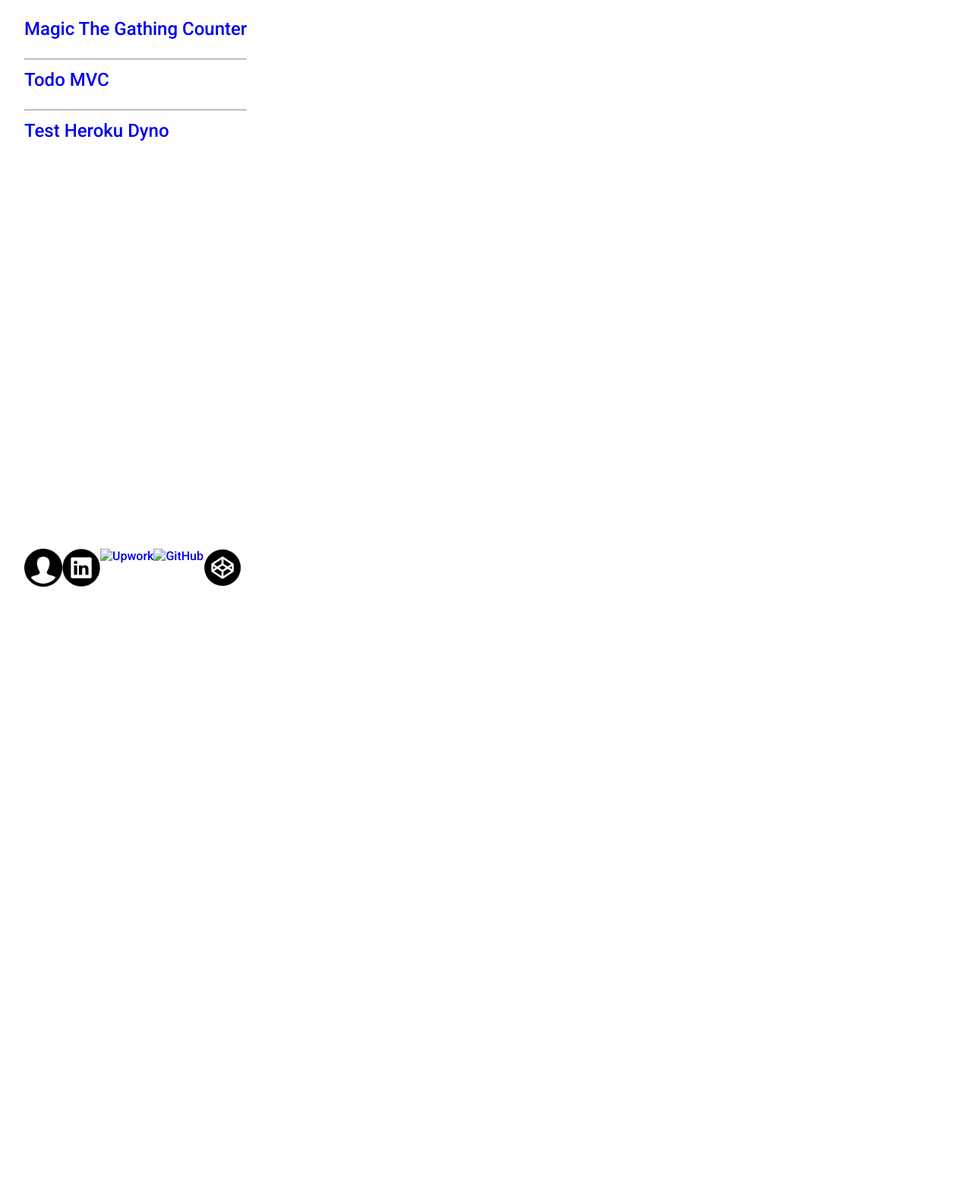
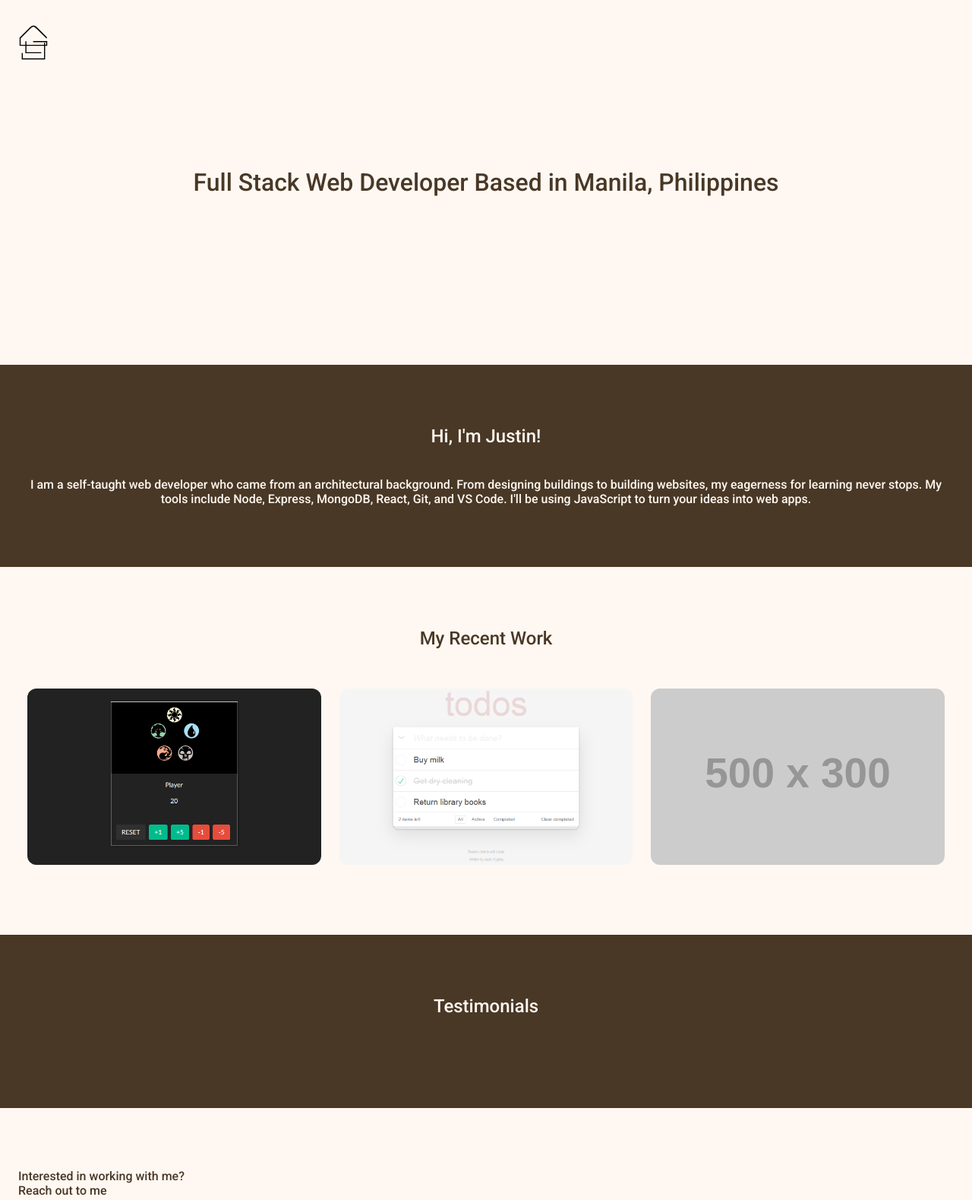
Before and after one commit to thirte3n/portfolio, a website: page public/index.html in a window 1280 px wide. Shown: the top 1579 px of the page at 76% size. Before the commit the page ends 800 px from the top, so only its background shows below. Drawn offline with Linux system fonts and the light colour scheme; placeholder pictures from the web are drawn by us.

Commit message:
Add hover effect for projects

```diff
--- a/package.json
+++ b/package.json
@@ -1,13 +1,11 @@
 {
   "name": "portfolio",
-  "version": "1.0.0",
+  "version": "2.0.0",
   "description": "",
   "main": "script.js",
   "scripts": {
     "start": "node server.js",
-    "dev": "nodemon server.js",
-    "test": "echo \"Error: no test specified\" && exit 1",
-    "deploy": "git push heroku master"
+    "dev": "nodemon server.js"
   },
   "keywords": [],
   "author": "Justin Gajitos",
--- a/public/index.html
+++ b/public/index.html
@@ -4,30 +4,76 @@
   <meta charset="utf-8">
   <meta name="viewport" content="width=device-width, initial-scale=1.0">
   <meta name="description" content="">
+  <link rel="stylesheet" type="text/css" href="reset.css">
   <link rel="stylesheet" type="text/css" href="stylesheet.css">
   <link href="https://fonts.googleapis.com/css?family=Roboto:400,500" rel="stylesheet">
   <link href="https://fonts.googleapis.com/css?family=Open+Sans" rel="stylesheet">
+  <link rel="apple-touch-icon" sizes="180x180" href="./apple-touch-icon.png">
+  <link rel="icon" type="image/png" sizes="32x32" href="./favicon-32x32.png">
+  <link rel="icon" type="image/png" sizes="32x32" href="./favicon-32x32.png">
+  <link rel="icon" type="image/png" sizes="16x16" href="./favicon-16x16.png">
+  <link rel="manifest" href="./site.webmanifest">
   <title>thirte3n</title>
 </head>
 
 <body>
-  <main class="container">
-    <ul class="project-links">
-      <li>
+  <main>
+    <section class="hero bg-light">
+      <img src="./images/personal logo/logo-200.svg" class="logo" />
+      <p>Full Stack Web Developer Based in Manila, Philippines</p>
+    </section>
+
+    <section class="introduction bg-dark">
+      <h2>Hi, I'm Justin!</h2>
+      <p>I am a self-taught web developer who came from an architectural background. From designing buildings to building websites, my eagerness for learning never stops. My tools include Node, Express, MongoDB, React, Git, and VS Code. I'll be using JavaScript to turn your ideas into web apps.</p>
+    </section>
+
+    <section class="projects bg-light">
+      <h2>My Recent Work</h2>
+
+      <section class="project-list">
+        <article class="project">
+          <figure>
+            <img src="/public/images/projects/mtg.png"  />
+            <figcaption>
               <a href="http://mtg.justingajitos.com" target="_blank">Magic The Gathing Counter</a>
-      </li>
-      <hr>
-      <li>
+            </figcaption>
+            <div class="overlay"></div>
+          </figure>
+        </article>
+
+        <article class="project">
+          <figure>
+            <img src="/public/images/projects/todos.png"  />
+            <figcaption>
               <a href="http://todo.justingajitos.com" target="_blank">Todo MVC</a>
-      </li>
-      <hr>
-      <li>
-        <a href="http://test.justingajitos.com/" target="_blank">Test Heroku Dyno</a>
-      </li>
-    </ul>
-  </main>
+            </figcaption>
+            <div class="overlay"></div>
+          </figure>
+        </article>
 
-  <footer>
+        <article class="project">
+          <figure>
+            <img src="https://via.placeholder.com/500x300.png/D3F2FF/007DB2/?text=image+from+placeholder.com"  />
+            <figcaption>
+              <a href="http://test.justingajitos.com/" target="_blank">Test Site</a>
+            </figcaption>
+            <div class="overlay"></div>
+          </figure>
+        </article>
+      </section>
+    </section>
+
+    <section class="testimonials bg-dark">
+      <h2>Testimonials</h2>
+    </section>
+
+    <section class="contact-me bg-light">
+      <p>Interested in working with me?</p>
+      <p>Reach out to me</p>
+    </section>
+
+    <footer class="bg-dark">
       <nav class="nav footer-nav">
         <ul>
           <li>
@@ -73,6 +119,7 @@
         </ul>
       </nav>
     </footer>
+  </main>
   <script type="text/javascript" src="script.js"></script>
 </body>
 </html>
--- /dev/null
+++ b/public/reset.css
@@ -0,0 +1,20 @@
+html, body, div, span, applet, object, iframe,
+h1, h2, h3, h4, h5, h6, p, blockquote, pre,
+a, abbr, acronym, address, big, cite, code,
+del, dfn, em, img, ins, kbd, q, s, samp,
+small, strike, strong, sub, sup, tt, var,
+b, u, i, center,
+dl, dt, dd, ol, ul, li,
+fieldset, form, label, legend,
+table, caption, tbody, tfoot, thead, tr, th, td,
+article, aside, canvas, details, embed,
+figure, figcaption, footer, header, hgroup,
+menu, nav, output, ruby, section, summary,
+time, mark, audio, video {
+	margin: 0;
+	padding: 0;
+	border: 0;
+	font-size: 100%;
+	font: inherit;
+	vertical-align: baseline;
+}
--- a/public/stylesheet.css
+++ b/public/stylesheet.css
@@ -1,15 +1,132 @@
 html, body {
   margin: 0;
   padding: 0;
+  border: 0;
   font-family: 'Roboto', sans-serif;
   font-weight: 500;
+  box-sizing: border-box;
 }
 
-.container {
-  display: flex;
-  flex-flow: row wrap;
+html * {
+  box-sizing: inherit;
 }
 
+section {
+  padding: 5rem 1.5rem;
+}
+
+.hero {
+  font-size: 2rem;
+  height: 60vh;
+  display: flex;
+  position: relative;
+  padding: 0;
+}
+
+.hero p {
+  text-align: center;
+  align-self: center;
+  margin: 0 auto;
+}
+
+.logo {
+  height: 5rem;
+  position: absolute;
+  padding: 2rem 0 0 1.5rem;
+}
+
+h2 {
+  text-align: center;
+  font-size: 1.5rem;
+  margin-bottom: 2.5rem;
+}
+
+.introduction p {
+  text-align: center;
+}
+
+.project-list {
+  padding: 0;
+  display: grid;
+  grid-template-columns: 1fr;
+  justify-content: center;
+}
+
+.project {
+  padding: 0.75rem;
+  display: block;
+  margin: 0;
+  border: 0;
+}
+
+.project figure {
+  position: relative;
+  overflow: hidden;
+  border-radius: 12px;
+  display: flex;
+  flex-flow: column;
+  justify-content: center;
+  align-items: center;
+}
+
+.project img {
+  max-width: 100%;
+  display: block;
+  height: 100%;
+  width: 100%;
+}
+
+.project figure figcaption {
+  display: none;
+  transition: .6s ease;
+}
+
+.overlay {
+  position: absolute;
+  top: 0;
+  left: 0;
+  height: 100%;
+  width: 100%;
+  z-index: 1;
+  transition: .2s ease;
+}
+
+.project figure:hover figcaption {
+  display: block;
+  transition: .6s ease;
+  position: absolute;
+  top: 0;
+  left: 0;
+  height: 100%;
+  width: 100%;
+  z-index: 1;
+  flex: 0 0 100%;
+  text-align: center;
+  padding: 20% 0;
+  z-index: 2;
+}
+
+.project figure:hover .overlay {
+  background-color: #FFF;
+  transition: .6s ease;
+  opacity: 80%;
+}
+
+/* For tablets */
+@media(min-width: 768px) {
+  .project-list {
+    grid-template-columns: 1fr 1fr;
+  }
+}
+
+/* For desktop */
+@media(min-width: 1024px) {
+  .project-list {
+    grid-template-columns: 1fr 1fr 1fr;
+  }
+}
+
+/*
 .project-links {
   font-size: 1.5rem;
   padding: 1.5rem 2rem;
@@ -17,6 +134,32 @@ html, body {
 
 .project-links li {
   padding-bottom: 0.8rem;
+} */
+
+.bg-light {
+  background-color: #FFF8F2;
+  color: #493826;
+}
+
+.bg-dark {
+  background-color: #493826;
+  color: #FFF8F2;
+}
+
+.color-primary-0 {
+  background-color: #C1A78B
+}
+.color-primary-1 {
+  background-color: #FFF8F2
+}
+.color-primary-2 {
+  background-color: #FFEBD7
+}
+.color-primary-3 {
+  background-color: #89725A
+}
+.color-primary-4 {
+  background-color: #493826
 }
 
 ul {
@@ -30,7 +173,7 @@ ul a {
 }
 
 footer {
-  position: absolute;
+  /* position: absolute; */
   bottom: 0;
   padding-bottom: 1.5rem;
 }
```
Also changed, not shown: public/android-chrome-192x192.png (added), public/android-chrome-512x512.png (added), public/apple-touch-icon.png (added), public/favicon-16x16.png (added), public/favicon-32x32.png (added), public/favicon.ico (added), public/images/personal logo/logo-200.svg (added), public/images/projects/mtg.png (added), public/images/projects/todos.png (added), public/site.webmanifest (added). Lines whose indentation alone changed are shown as unchanged.
